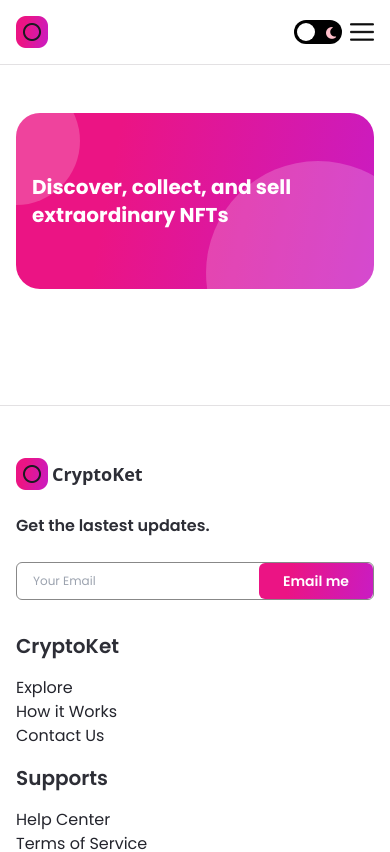
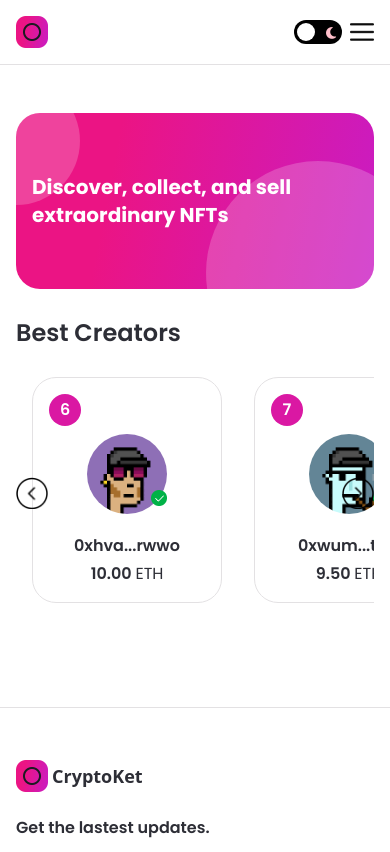
Before and after one commit to hulyhulyhuly/nft-mkt, a Next.js app: page / in a window 390 px wide. Shown: the top 852 px of the page. Built offline with nearby package versions, Linux system fonts and the light colour scheme.

Commit message:
feature: Selles, CreatorCard

```diff
--- /dev/null
+++ b/components/CreatorCard.jsx
@@ -0,0 +1,34 @@
+import React from 'react';
+import Image from 'next/image';
+
+import images from '../assets';
+
+const CreatorCard = ({ rank, creatorImage, creatorName, creatorEths }) => {
+  console.log('CreatorCard');
+
+  return (
+    <div className="flex flex-col p-4 m-4 min-w-190 minlg:min-w-240 rounded-3xl bg-white border dark:bg-nft-black-3 border-nft-gray-1 dark:border-nft-black-3">
+      <div className="flexCenter w-8 h-8 minlg:w-10 minlg:h-10 rounded-full bg-nft-red-violet">
+        <p className="font-poppins font-semibold text-base minlg:text-lg text-white">{rank}</p>
+      </div>
+
+      <div className="flex justify-center my-2">
+        <div className="relative w-20 h-20 minlg:w-28 minlg:h-28">
+          <Image layout="fill" objectFit="cover" alt="creator" src={creatorImage} className="rounded-full" />
+          <div className="absolute bottom-2 -right-0 w-4 h-4 minlg:w-7 minlg:h-7">
+            <Image layout="fill" objectFit="contain" alt="tick" src={images.tick} />
+          </div>
+        </div>
+      </div>
+
+      <div className="mt-3 minlg:mt-7 text-center flexCenter flex-col">
+        <p className="font-poppins font-semibold text-base text-nft-black-1 dark:text-white">{creatorName}</p>
+        <p className="mt-1 font-poppins font-semibold text-base text-nft-black-1 dark:text-white">
+          { creatorEths.toFixed(2) } <span className="font-normal">ETH</span>
+        </p>
+      </div>
+    </div>
+  );
+};
+
+export default CreatorCard;
--- a/components/index.js
+++ b/components/index.js
@@ -2,5 +2,6 @@ import Navbar from './Navbar';
 import Footer from './Footer';
 import Button from './Button';
 import Banner from './Banner';
+import CreatorCard from './CreatorCard';
 
-export { Navbar, Footer, Button, Banner };
+export { Navbar, Footer, Button, Banner, CreatorCard };
--- a/pages/index.js
+++ b/pages/index.js
@@ -1,7 +1,48 @@
-import { Banner } from '../components';
+import { useEffect, useRef, useState } from 'react';
+import Image from 'next/image';
+
+import { CreatorCard, Banner } from '../components';
+import images from '../assets';
+import { makeId } from '../utils/makeId';
 
 const Home = () => {
-  console.log('Home');
+  const [hideButtons, setHideButtons] = useState(false);
+  const parentRef = useRef(null);
+  const scrollRef = useRef(null);
+
+  const RANK = [6, 7, 8, 9, 10];
+
+  const handleScroll = (direction) => {
+    const { current } = scrollRef;
+    const scrollAmount = window.innerWidth > 1800 ? 270 : 210;
+
+    if (direction === 'left') {
+      current.scrollLeft -= scrollAmount;
+    } else {
+      current.scrollLeft += scrollAmount;
+    }
+  };
+
+  const isScrollable = () => {
+    const { current: parent } = parentRef;
+    const { current: scroll } = scrollRef;
+
+    if (scroll.scrollWidth >= parent.offsetWidth) {
+      setHideButtons(false);
+    } else {
+      setHideButtons(true);
+    }
+  };
+
+  useEffect(() => {
+    isScrollable();
+
+    window.addEventListener('resize', isScrollable);
+
+    return () => {
+      window.removeEventListener('resize', isScrollable);
+    };
+  });
 
   return (
     <div className="flex justify-center p-12 sm:px-4">
@@ -11,12 +52,38 @@ const Home = () => {
           outterStyles="mb-7 h-72 xs:h-44 sm:h-60 p-12 xs:p-4 rounded-3xl"
           innerStyles="md:text-4xl sm:text-2xl xs:text-xl"
         />
+
+        <div>
+          <h1 className="ml-4 xs:ml-0 font-poppins font-semibold text-2xl minlg:text-4xl text-nft-black-1 dark:text-white">
+            Best Creators
+          </h1>
+
+          <div className="relative flex flex-1 mt-3 max-w-full" ref={parentRef}>
+            <div className="flex w-max overflow-x-scroll no-scrollbar select-none" ref={scrollRef}>
+              {RANK.map((r, i) => (
+                <CreatorCard
+                  key={`creator-${i}`}
+                  rank={r}
+                  creatorImage={images[`creator${i + 1}`]}
+                  creatorName={`0x${makeId(3)}...${makeId(4)}`}
+                  creatorEths={10 - i * 0.5}
+                />
+              ))}
+              { !hideButtons && (
+              <>
+                <div className="absolute left-0 top-45 w-8 minlg:w-12 h-8 minlg:h-12 cursor-pointer" onClick={() => handleScroll('left')}>
+                  <Image layout="fill" objectFit="contain" alt="left_arrow" src={images.left} className="invert dark:invert-0" />
+                </div>
+                <div className="absolute right-0 top-45 w-8 minlg:w-12 h-8 minlg:h-12 cursor-pointer" onClick={() => handleScroll('right')}>
+                  <Image layout="fill" objectFit="contain" alt="right_arrow" src={images.right} className="invert dark:invert-0" />
+                </div>
+              </>
+              )}
+            </div>
+          </div>
+        </div>
       </div>
-      {/* <p>adasd</p>
-      <p>adasd</p>
-      <p>adasd</p>
-      <p>adasd</p>
-      <p>adasd</p> */}
+
     </div>
   );
 };
--- /dev/null
+++ b/utils/index.js
@@ -0,0 +1,3 @@
+import { makeId } from './makeId';
+
+export { makeId };
--- /dev/null
+++ b/utils/makeId.js
@@ -0,0 +1,12 @@
+export const makeId = (length) => {
+  let result = '';
+
+  const chars = 'abcdefghijklmnopqrstuvwxyz';
+  const charsLen = chars.length;
+
+  for (let i = 0; i < length; i += 1) {
+    result += chars.charAt(Math.floor(Math.random() * charsLen));
+  }
+
+  return result;
+};
```
